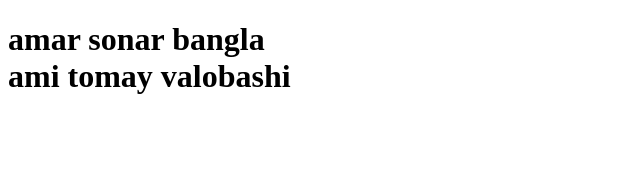
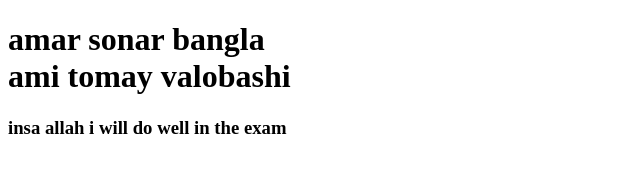
Before and after one commit to hasan-san-bd/its-exam-time-babe-, a plain HTML site: page git.html in a window 1280 px wide. Shown: the whole page, without its empty margins (0-640 px from the left). Drawn offline with Linux system fonts and the light colour scheme.

Commit message:
nothing babe

```diff
--- a/git.html
+++ b/git.html
@@ -7,5 +7,6 @@
 </head>
 <body>
     <h1> amar sonar bangla <br> ami tomay valobashi </h1>
+<h3> insa allah i will do well in the exam </h3>
 </body>
 </html>
```
